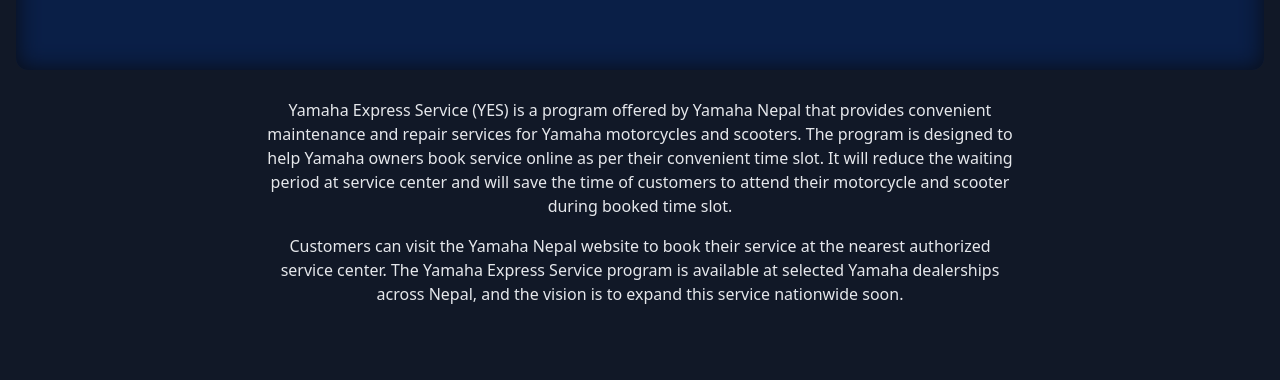
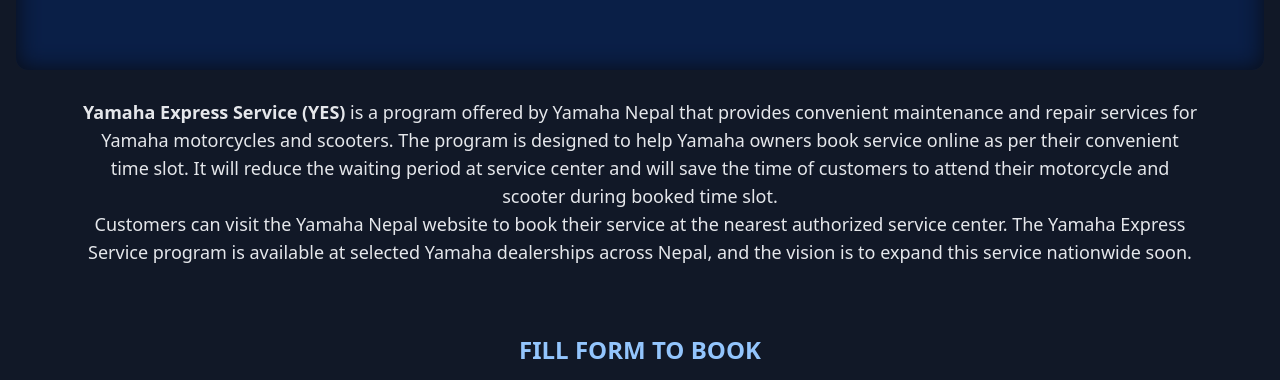
Before and after one commit to biyasshresth/my-bike-app, a React (Vite) app: page /service-booking in a window 1280 px wide. Shown: the part 418-798 px from the top of the page. Built offline with nearby package versions, Linux system fonts and the light colour scheme.

Commit message:
desktop view managed

```diff
--- a/src/Pages/ServiceBooking.tsx
+++ b/src/Pages/ServiceBooking.tsx
@@ -32,9 +32,9 @@
       </div>
 
       {/* Description */}
-      <div className="max-w-3xl mx-auto text-gray-200 text-center mb-10 px-2 py-7">
-        <p>
-          Yamaha Express Service (YES) is a program offered by Yamaha Nepal that
+     <div className="max-w-3xl sm:max-w-4xl lg:max-w-5xl xl:max-w-6xl mx-auto text-gray-200 text-center mb-10 px-4 py-7">
+  <p className="text-base sm:text-lg lg:text-lg leading-relaxed">
+          <strong>Yamaha Express Service (YES)</strong> is a program offered by Yamaha Nepal that
           provides convenient maintenance and repair services for Yamaha
           motorcycles and scooters. The program is designed to help Yamaha
           owners book service online as per their convenient time slot. It will
@@ -42,7 +42,7 @@
           customers to attend their motorcycle and scooter during booked time
           slot.
         </p>
-        <p className="mt-4">
+         <p className="text-base sm:text-lg lg:text-lg leading-relaxed">
           Customers can visit the Yamaha Nepal website to book their service at
           the nearest authorized service center. The Yamaha Express Service
           program is available at selected Yamaha dealerships across Nepal, and
```
